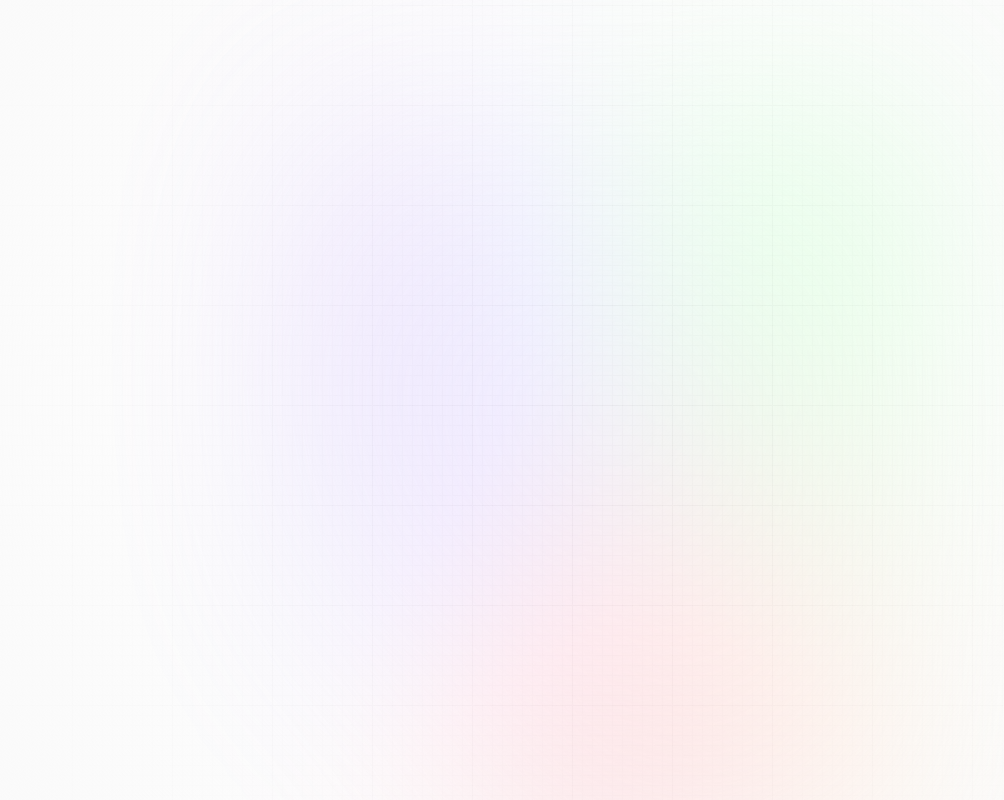
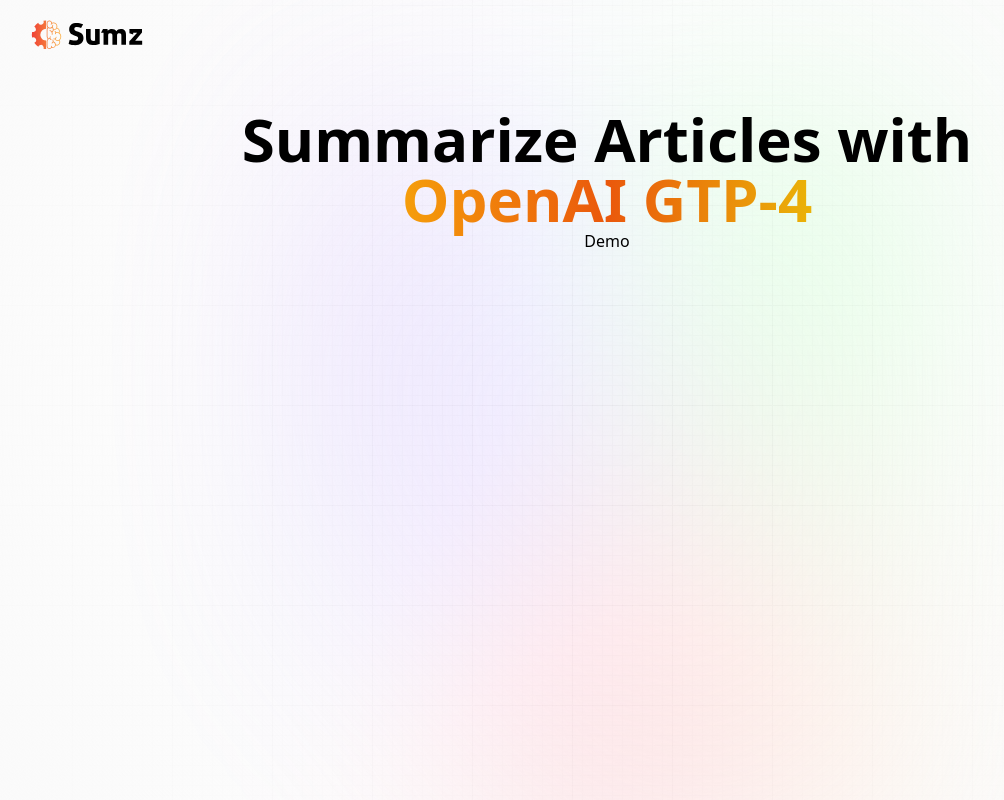
Before and after one commit to NerminVej/Quick_Sum, a React (Vite) app: page / in a window 1280 px wide. Shown: the whole page, without its empty margins (33-1037 px from the left). Built offline with nearby package versions, Linux system fonts and the light colour scheme; a web font is replaced by a local one.

Commit message:
fixed the css styling issue by changing the Hero component jsx

```diff
--- a/src/App.css
+++ b/src/App.css
@@ -91,9 +91,8 @@
   @apply mt-5 text-lg text-gray-600 sm:text-xl text-center max-w-2xl;
 }
 
-/* removed font-satoshi from the url_input*/
 .url_input {
-  @apply block w-full rounded-md border border-gray-200 bg-white py-2.5 pl-10 pr-12 text-sm shadow-lg  font-medium focus:border-black focus:outline-none focus:ring-0;
+  @apply block w-full rounded-md border border-gray-200 bg-white py-2.5 pl-10 pr-12 text-sm shadow-lg font-medium focus:border-black focus:outline-none focus:ring-0;
 }
 
 .submit_btn {
--- a/src/App.tsx
+++ b/src/App.tsx
@@ -1,4 +1,3 @@
-import React from "react";
 import Hero from "./components/Hero";
 import Demo from "./components/Demo";
 
@@ -8,12 +7,12 @@
   return (
     <main>
       <div className="main">
-        <div className="gradient">
-          <div className="app">
-            <Hero></Hero>
-            <Demo></Demo>
-          </div>
-        </div>
+        <div className="gradient" />
+      </div>
+
+      <div className="app">
+        <Hero />
+        <Demo />
       </div>
     </main>
   );
--- a/src/components/Demo.tsx
+++ b/src/components/Demo.tsx
@@ -1,4 +1,3 @@
-import React from 'react'
 
 const Demo = () => {
   return (
--- a/src/components/Hero.tsx
+++ b/src/components/Hero.tsx
@@ -1,12 +1,18 @@
-import React from "react";
-import { logo } from "../assets";
+import logo from "../assets/logo.svg";
 
 const Hero = () => {
   return (
-    <header className="w-full flex justify-center items-center flex-col">
-      <nav className="flex justify-between itemms-center flex-col">
-        <img src={logo} alt="sumz_log" className="w-28 object-contain"></img>
+    <header className="flex flex-col items-center justify-center w-full">
+      <nav className="flex justify-between w-full pt-3 mb-10 item-center">
+        <img src={logo} alt="logo" className="object-contain w-28" />
+
+
       </nav>
+
+      <h1 className="head_text">
+        Summarize Articles with <br />
+        <span className="orange_gradient">OpenAI GTP-4</span>
+      </h1>
     </header>
   );
 };
--- a/tailwind.config.js
+++ b/tailwind.config.js
@@ -7,5 +7,6 @@
       inter: ["Inter", "sans-serif"],
     },
   },
+  variants: {},
   plugins: [],
 };
```
